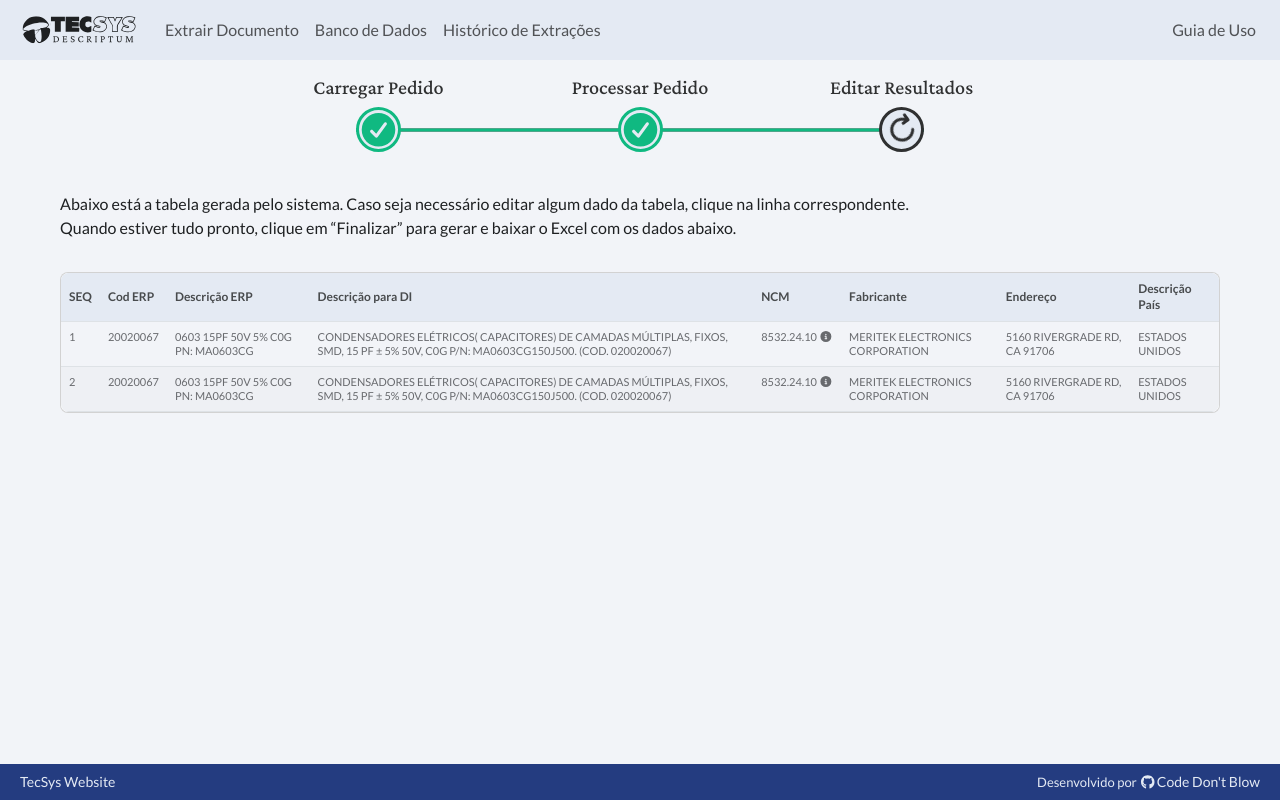
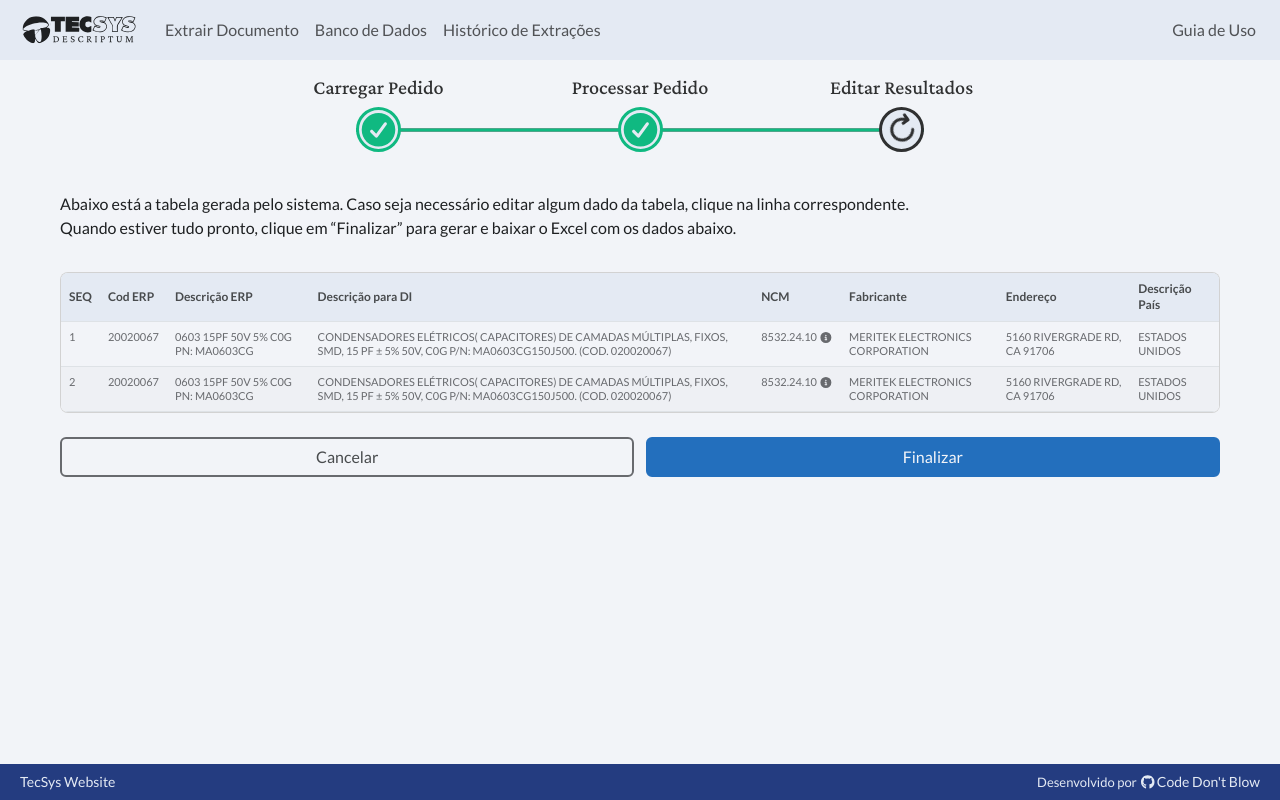
Before and after one commit to CodeDontBlow/Tecsys-frontend, a React (Vite) app: page /table-editing in a window 1280 px wide. Built offline with nearby package versions, Linux system fonts and the light colour scheme.

Commit message:
feat[CDB-73]: Adicionando tooltip e botões à página

```diff
--- a/src/components/Button/Button.module.css
+++ b/src/components/Button/Button.module.css
@@ -21,19 +21,19 @@
 
 /* tamanhos */
 .button-small {
-  padding: 6px 12px;
+  padding: 1px 12px;
   font: var(--label-medium);
   min-height: 32px;
 }
 
 .button-medium {
-  padding: 10px 16px;
+  padding: 1px 16px;
   font: var(--text-regular);
   min-height: 40px;
 }
 
 .button-large {
-  padding: 12px 24px;
+  padding: 3px 24px;
   font: var(--text-medium);
   min-height: 48px;
 }
--- a/src/components/Tooltip/Tooltip.module.css
+++ b/src/components/Tooltip/Tooltip.module.css
@@ -5,6 +5,9 @@
   align-items: center;
   cursor: help;        /* cursor de interrogação ao passar o mouse */
 }
+  .tooltip-container:hover  {
+    color: var(--base-royal);
+  }
 
 /* tooltip base */
 .tooltip {
@@ -13,11 +16,11 @@
   color: var(--base-white);
   padding: 8px 12px;
   border-radius: 6px;
-  font-size: 14px;
-  line-height: 1.4;
+  font: var(--footer-medium);
   white-space: normal;                     /* permite quebra de linha */
-  max-width: 320px;                        /* largura máxima para textos longos */
-  z-index: 1000;                           /* fica acima de outros elementos */
+  max-width: 400px;                        /* largura máxima para textos longos */
+  min-width: 230px;
+  z-index: 1;                           /* fica acima de outros elementos */
   pointer-events: none;                    /* não interfere em outros cliques */
   box-shadow: 0 4px 12px rgba(0, 0, 0, 0.15);
   animation: tooltipFadeIn 0.2s ease-in-out;
--- a/src/pages/TableEdit/TableEdit.jsx
+++ b/src/pages/TableEdit/TableEdit.jsx
@@ -7,13 +7,16 @@ import { faCircleInfo , faFilePen } from '@fortawesome/free-solid-svg-icons';
 import StepMap from '../../components/StepMap/StepMap';
 import Input from '../../components/Input/Input/Input'
 import Dropdown from '../../components/Input/Dropdown/Dropdown'
+import Button from '../../components/Button/Button';
+import Tooltip from '../../components/Tooltip/Tooltip';
 
 function TableEdit() {
+    // ESTADOS PARA O FORMULÁRIO -----------------------------------
         const [formPN, setFormPN] = useState('MA0603CG150J500');
         const [formCodERP, setFormCodERP] = useState('20020067');
         const [formDescERP, setFormDescERP] = useState('0603 15PF 50V 5% C0G PN: MA0603CG');
         const [formDescDI, setFormDescDI] = useState('CONDENSADORES ELÉTRICOS( CAPACITORES) DE CAMADAS MÚLTIPLAS, FIXOS, SMD, 15 PF ± 5% 50V, C0G P/N: MA0603CG150J500. (COD. 020020067)');
-    // NCM
+        // NCM ------------------------------
             // Todos NCM's pai
             const [formParentNCMArray, setParentNCMArray] = useState([
                 {
@@ -98,8 +101,8 @@ function TableEdit() {
                 </p>
             </section>
 
-            <div className={`table-responsive card p-0 m-0 rounded-3`}>
-                <table className={`table rounded-3 m-0 overflow-hidden ${styles.table}`}>
+            <div className={`table-responsive card p-0 m-0 rounded-3 ${styles.tableContainer}`}>
+                <table className={`table rounded-3 m-0 ${styles.table}`}>
                     <thead>
                         <tr>
                             <th scope="col">SEQ</th>
@@ -119,8 +122,17 @@ function TableEdit() {
                             <td>0603 15PF 50V 5% C0G PN: MA0603CG</td>
                             <td>CONDENSADORES ELÉTRICOS( CAPACITORES) DE CAMADAS MÚLTIPLAS, FIXOS, SMD, 15 PF ± 5% 50V, C0G P/N: MA0603CG150J500. (COD. 020020067)</td>
                             <td className={styles.ncm}>
+                                <Tooltip content={
+                                    <div>
+                                        <strong>NCM 8532.24:</strong> <span> Descrição do NCM</span>
+                                        <br/>
+                                        <br/>
+                                        <strong>NCM 8532.24.10:</strong> <span> Descrição do NCM filho</span>
+                                    </div>
+                                } position='right'>
                                     8532.24.10
                                     <FontAwesomeIcon icon={faCircleInfo} className={styles.icon}/>
+                                </Tooltip>
                             </td>
                             <td>MERITEK ELECTRONICS CORPORATION</td>
                             <td>5160 RIVERGRADE RD, CA 91706</td>
@@ -132,8 +144,17 @@ function TableEdit() {
                             <td>0603 15PF 50V 5% C0G PN: MA0603CG</td>
                             <td>CONDENSADORES ELÉTRICOS( CAPACITORES) DE CAMADAS MÚLTIPLAS, FIXOS, SMD, 15 PF ± 5% 50V, C0G P/N: MA0603CG150J500. (COD. 020020067)</td>
                             <td className={styles.ncm}>
+                                <Tooltip content={
+                                    <div>
+                                        <strong>NCM 8532.24:</strong> <span> Descrição do NCM</span>
+                                        <br/>
+                                        <br/>
+                                        <strong>NCM 8532.24.10:</strong> <span> Descrição do NCM filho</span>
+                                    </div>
+                                } position='right'>
                                     8532.24.10
                                     <FontAwesomeIcon icon={faCircleInfo} className={styles.icon}/>
+                                </Tooltip>
                             </td>
                             <td>MERITEK ELECTRONICS CORPORATION</td>
                             <td>5160 RIVERGRADE RD, CA 91706</td>
@@ -144,7 +165,8 @@ function TableEdit() {
             </div>
 
             <section className={styles.buttonsContainer}>
-
+                <Button children='Cancelar' variant='outlined' color='gray' fullWidth={true}/>
+                <Button children='Finalizar' fullWidth={true}/>
             </section>
 
 
@@ -176,9 +198,6 @@ function TableEdit() {
                                 <section className={styles.duoSection}>
                                     <Dropdown label='NCM Pai' options={formParentNCMArray} dataType='object' onChange={value => setFormParentNCM(value)}/>
                                     <Dropdown label='NCM do Produto' options={formNCMArray[formParentNCMArray.findIndex(o => o.valor === formParentNCM.valor)]} dataType='object' onChange={value => setFormNCM(value)} />
-                                    {console.log("formNCMArray: " + formNCMArray)}
-                                    {console.log("formParentNCMArray: " + formParentNCMArray)}
-                                    {console.log("formParentNCM: " + formParentNCM.valor)}
                                 </section>
 
                                 <Input label='Fabricante' placeholder='Nome do Fabricante' id='fabNome' value={formFabNome} onChange={e => setFormFabNome(e.target.value)} />
@@ -190,7 +209,8 @@ function TableEdit() {
 
 
                             <section className={styles.formButtons}>
-
+                                <Button children='Cancelar Edição' variant='outlined' color='gray' size='small' fullWidth={true}/>
+                                <Button children='Salvar Edição' size='small' fullWidth={true}/>
                             </section>
                         </div>
 
--- a/src/pages/TableEdit/TableEdit.module.css
+++ b/src/pages/TableEdit/TableEdit.module.css
@@ -7,9 +7,10 @@ section.introText{
         margin-bottom: 0;
     }
 
+div.tableContainer{
+}
 
 table.table{
-
 }
     table.table > thead *{
         background-color: var(--white-300);
@@ -19,15 +20,19 @@ table.table{
         font-weight: 600;
         vertical-align: middle;
     }
-    table.table > tbody *{
+    table.table > tbody tr,
+    table.table > tbody tr th,
+    table.table > tbody tr td{
         background-color: var(--base-white);
         color: var(--black-300);
         font: var(--footer-regular);
     }
-        table.table > tbody tr:nth-child(even) *{
+        table.table > tbody tr:nth-child(even) th,
+        table.table > tbody tr:nth-child(even) td{
             box-shadow: inset 0px 0px 0px 100px rgba(0, 0, 0, 0.015);
         }
-        table.table > tbody tr:hover *{
+        table.table > tbody tr:hover th,
+        table.table > tbody tr:hover td{
             background-color: var(--white-300);
             box-shadow: none;
 
@@ -39,16 +44,12 @@ table.table{
         table.table > tbody td.ncm .icon{
             margin-left: .15rem;
         }
-        table.table > tbody td.ncm:hover,
-        table.table > tbody td.ncm:hover *{
-            color: var(--base-royal);
-        }
 
 section.buttonsContainer{
-    margin-top: 1rem;
+    margin-top: 1.5rem;
 
     display: flex;
-    gap: 1.5rem;
+    gap: .7rem;
 }
 
 
@@ -90,7 +91,7 @@ form{
     }
 
     section.formButtons{
-        margin-top: 1.2rem;
+        margin-top: 2rem;
         display: flex;
         gap: .8rem;
     }
```
Lines whose indentation alone changed are shown as unchanged.
